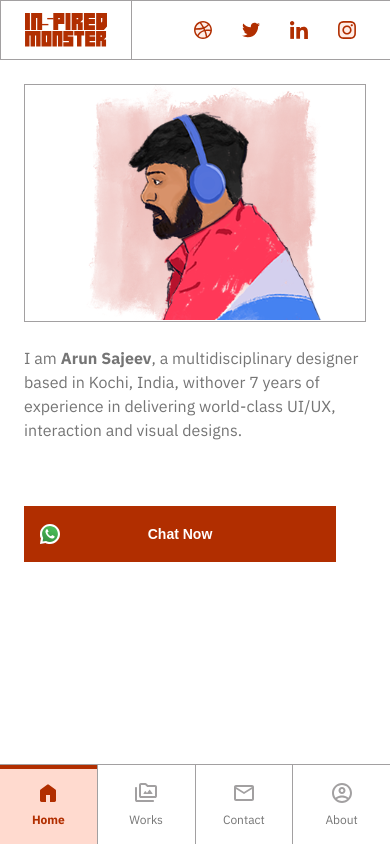
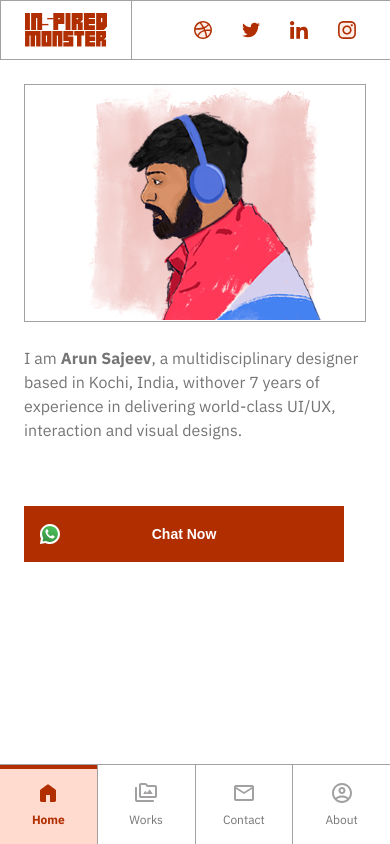
Before and after one commit to raisonjoseph/inspired-monster-v2, a Next.js app: page / in a window 390 px wide. Built offline with nearby package versions, Linux system fonts and the light colour scheme.

Commit message:
Fix height and button issue in iOS

```diff
--- a/assets/styles/_button.scss
+++ b/assets/styles/_button.scss
@@ -78,6 +78,7 @@
     min-width: 100%;
     &.whatsapp-btn {
       min-width: 312px;
+      width: 100%;
     }
     .icon {
       position: absolute;
--- a/layouts/MainLayout.js
+++ b/layouts/MainLayout.js
@@ -11,7 +11,6 @@ const MainLayout = ({ children }) => {
   useEffect(() => {
     initialHeight.current = window.innerHeight;
     innerWidth.current = window.innerWidth;
-    if (window.innerHeight < 740) setIsNeedMorePadding(true);
     function onWindowResize() {
       if (innerWidth.current) {
         if (window.innerWidth !== innerWidth.current) return;
@@ -28,8 +27,6 @@ const MainLayout = ({ children }) => {
     };
   }, []);
 
-  console.log(isNeedMorePadding);
-
   return (
     <React.Fragment>
       <Header />
```
